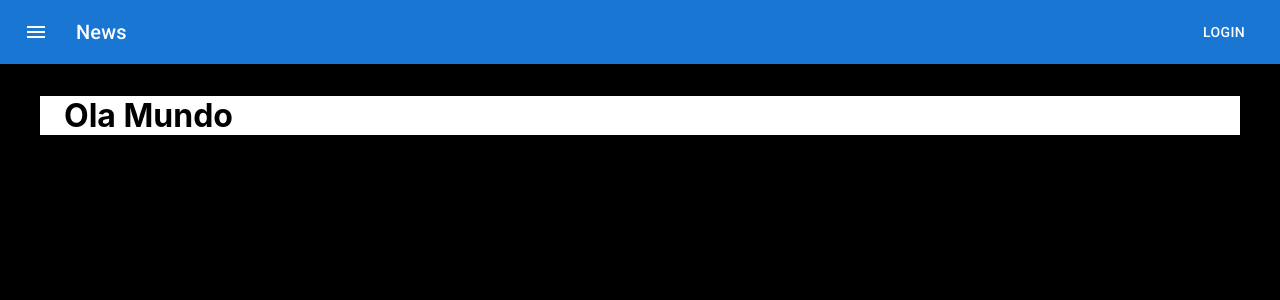
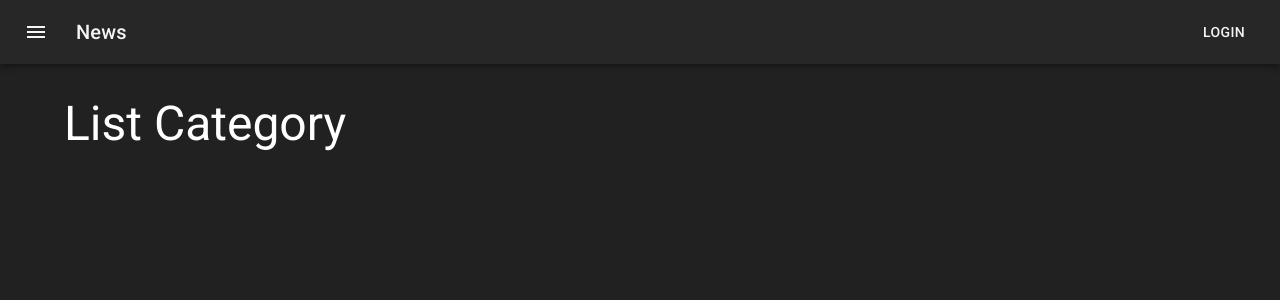
Before and after one commit to rafaelbrito/codeflix, a React (Create React App) app: page / in a window 1280 px wide. Shown: the top 300 px of the page. Built offline with nearby package versions, Linux system fonts and the light colour scheme.

Commit message:
Criando Rotas

```diff
--- a/package.json
+++ b/package.json
@@ -18,6 +18,7 @@
     "react": "^18.2.0",
     "react-dom": "^18.2.0",
     "react-redux": "^8.1.3",
+    "react-router-dom": "6",
     "react-scripts": "5.0.1",
     "typescript": "^4.9.5",
     "web-vitals": "^2.1.4"
--- a/src/App.tsx
+++ b/src/App.tsx
@@ -1,26 +1,39 @@
-import { createTheme } from '@mui/material'
-import { Box, ThemeProvider } from '@mui/material';
-import * as React from 'react';
+import { Box, ThemeProvider, Typography } from '@mui/material';
 import { Header } from './components/Header';
 import { Layout } from './components/Layout';
+import { appTheme } from './config/theme';
+import { Routes, Route, Link } from 'react-router-dom';
+import { CategoryList } from './features/categories/ListCategory';
+import { CategoryEdit } from './features/categories/EditCategory';
+import { CategoryCreate } from './features/categories/CreateCategory';
 
-const theme = createTheme({})
+
 
 function App() {
-  return <ThemeProvider theme={theme}>
+  return (
+    <ThemeProvider theme={appTheme}>
       <Box component="main"
         sx={
           {
             height: "100vh",
-          backgroundColor: "#000"
+            backgroundColor: (theme) => theme.palette.grey[900],
           }
         }>
         <Header />
         <Layout>
-        <h1>Ola Mundo</h1>
+          <Routes>
+            <Route path="/" element={<CategoryList />} />
+            <Route path="/categories" element={<CategoryList />} />
+            <Route path="/categories/create" element={<CategoryCreate />} />
+            <Route path="/categories/edit/:id" element={<CategoryEdit />} />
+            <Route path="*" element={<CategoryList />} />
+          </Routes>
+
         </Layout>
       </Box>
 
     </ThemeProvider>
+  );
 }
+
 export default App;
--- a/src/components/Layout.tsx
+++ b/src/components/Layout.tsx
@@ -6,9 +6,9 @@ export function Layout({ children }: { children: React.ReactNode }) {
         <Box>
             <Container maxWidth="lg"
                 sx={{
+                    color: "white",
                     mt: 4,
                     mb: 4,
-                    backgroundColor: "#FFFFFF",
                 }}>
 
                 {children}
--- /dev/null
+++ b/src/config/theme.ts
@@ -0,0 +1,11 @@
+import { createTheme } from "@mui/material";
+
+
+export const appTheme = createTheme({
+    palette: {
+        mode: 'dark',
+        primary: { main: "#F5F5F1" },
+        secondary: { main: "#E50914" },
+        text: { primary: "#F5F5F1" },
+    },
+});
--- /dev/null
+++ b/src/features/categories/CreateCategory.tsx
@@ -0,0 +1,9 @@
+import { Box, Typography } from "@mui/material";
+
+export const CategoryCreate = () => (
+    <Box>
+      <Typography variant="h3" component="h1">
+        Create Category
+      </Typography>
+    </Box>
+  );
--- /dev/null
+++ b/src/features/categories/EditCategory.tsx
@@ -0,0 +1,9 @@
+import { Box, Typography } from "@mui/material";
+
+export const CategoryEdit = () => (
+    <Box>
+      <Typography variant="h3" component="h1">
+        Category Page Edit
+      </Typography>
+    </Box>
+  );
--- /dev/null
+++ b/src/features/categories/ListCategory.tsx
@@ -0,0 +1,9 @@
+import { Box, Typography } from "@mui/material";
+
+export const CategoryList = () => (
+    <Box>
+      <Typography variant="h3" component="h1">
+        List Category
+      </Typography>
+    </Box>
+  );
--- a/src/index.tsx
+++ b/src/index.tsx
@@ -1,4 +1,5 @@
 import React from 'react';
+import { BrowserRouter } from 'react-router-dom';
 import { createRoot } from 'react-dom/client';
 import { Provider } from 'react-redux';
 import { store } from './app/store';
@@ -6,14 +7,17 @@ import App from './App';
 import reportWebVitals from './reportWebVitals';
 import './index.css';
 
+
 const container = document.getElementById('root')!;
 const root = createRoot(container);
 
 root.render(
   <React.StrictMode>
-    <Provider store={store}>
-      <App />
-    </Provider>
+    <BrowserRouter>
+      <Provider store={store}>
+        <App />
+      </Provider>
+    </BrowserRouter>
   </React.StrictMode>
 );
 
```
Also changed, not shown: 1 other file (tests, documents, lock files or other folders). Lines whose indentation alone changed are shown as unchanged.
